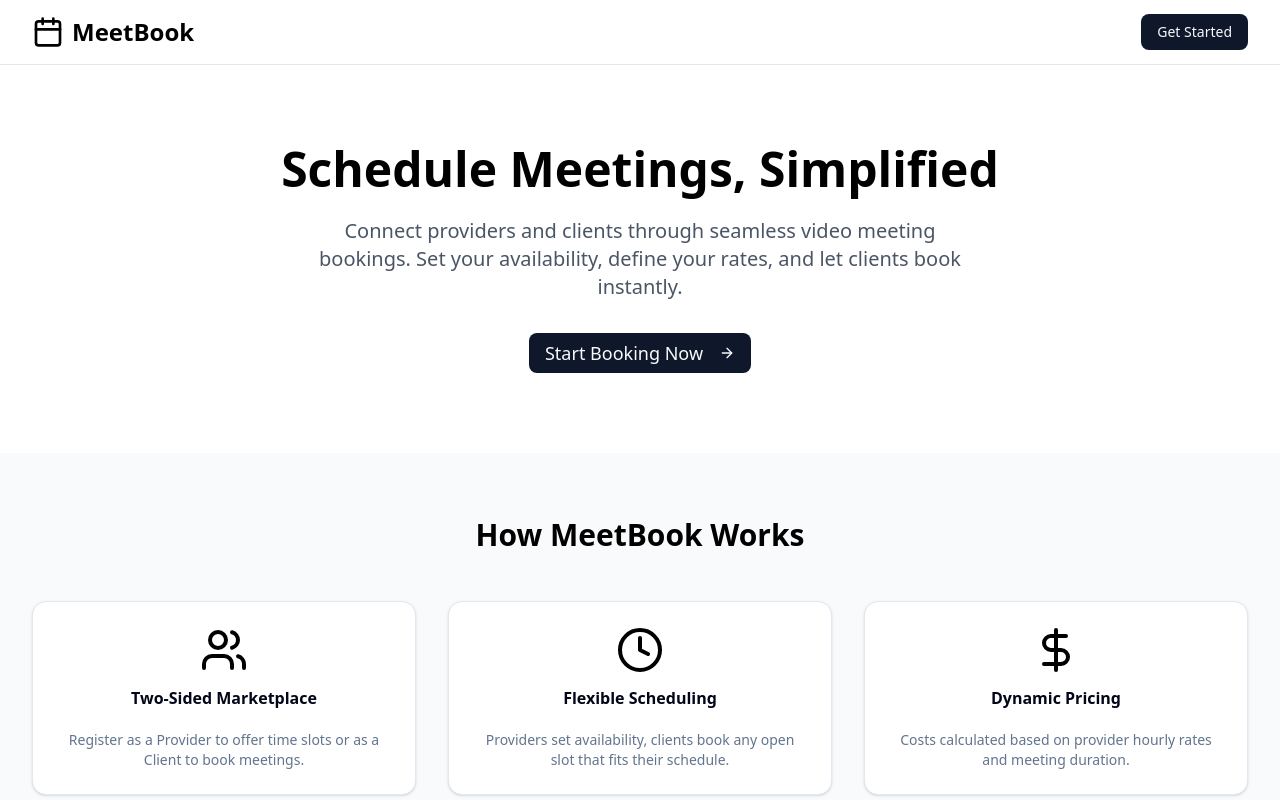
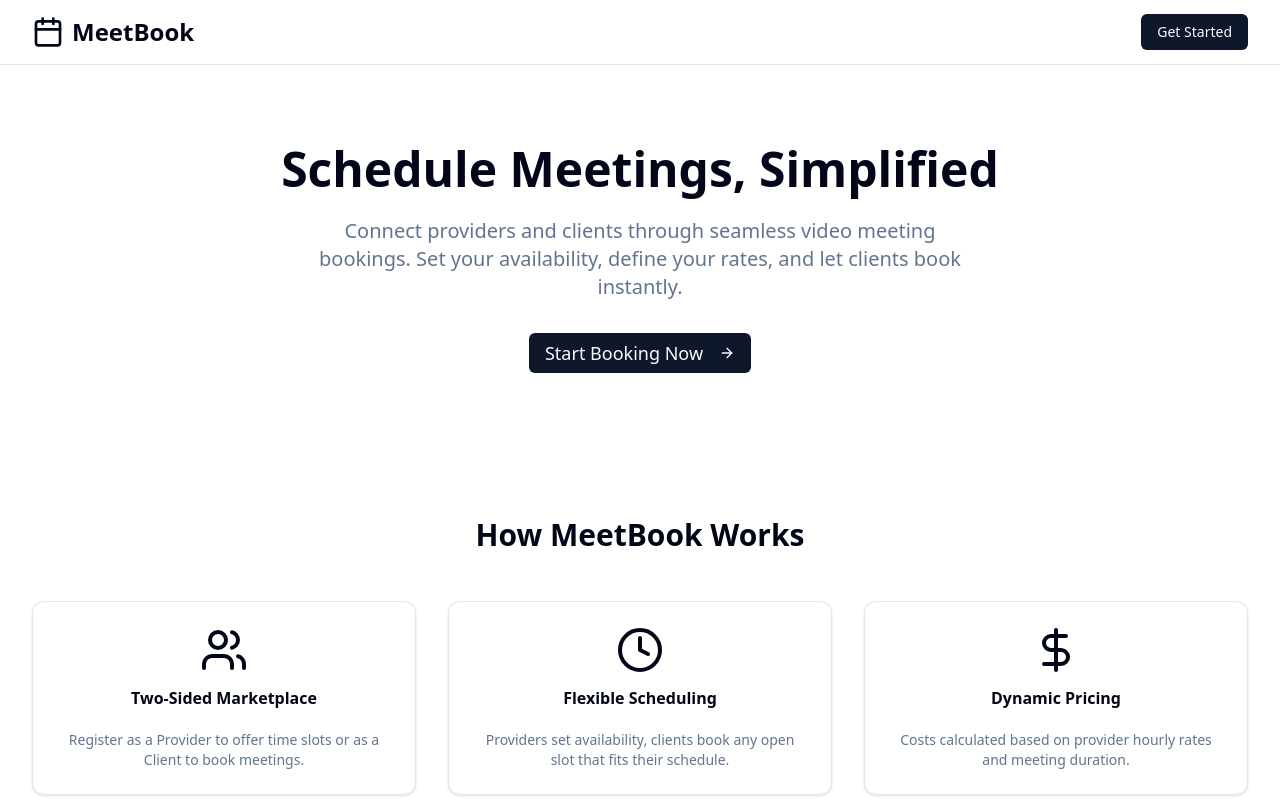
Before and after one commit to mohammed-adl/MeetBook, a Next.js app in the folder frontend/: page / in a window 1280 px wide. Shown: the top 800 px of the page. Built offline with nearby package versions, Linux system fonts and the light colour scheme.

Commit message:
refactor: replace hardcoded colors with valibles

```diff
--- a/frontend/src/app/globals.css
+++ b/frontend/src/app/globals.css
@@ -6,115 +6,39 @@
 @theme inline {
   --color-background: var(--background);
   --color-foreground: var(--foreground);
-  --font-sans: var(--font-geist-sans);
-  --font-mono: var(--font-geist-mono);
-  --color-sidebar-ring: var(--sidebar-ring);
-  --color-sidebar-border: var(--sidebar-border);
-  --color-sidebar-accent-foreground: var(--sidebar-accent-foreground);
-  --color-sidebar-accent: var(--sidebar-accent);
-  --color-sidebar-primary-foreground: var(--sidebar-primary-foreground);
-  --color-sidebar-primary: var(--sidebar-primary);
-  --color-sidebar-foreground: var(--sidebar-foreground);
-  --color-sidebar: var(--sidebar);
-  --color-chart-5: var(--chart-5);
-  --color-chart-4: var(--chart-4);
-  --color-chart-3: var(--chart-3);
-  --color-chart-2: var(--chart-2);
-  --color-chart-1: var(--chart-1);
-  --color-ring: var(--ring);
-  --color-input: var(--input);
+  --color-muted-foreground: var(--muted-foreground);
   --color-border: var(--border);
-  --color-destructive: var(--destructive);
-  --color-accent-foreground: var(--accent-foreground);
-  --color-accent: var(--accent);
-  --color-muted-foreground: var(--muted-foreground);
-  --color-muted: var(--muted);
-  --color-secondary-foreground: var(--secondary-foreground);
-  --color-secondary: var(--secondary);
+  --color-card: var(--card);
+  --color-card-foreground: var(--card-foreground);
+  --color-primary: var(--primary);
   --color-primary-foreground: var(--primary-foreground);
-  --color-primary: var(--primary);
-  --color-popover-foreground: var(--popover-foreground);
-  --color-popover: var(--popover);
-  --color-card-foreground: var(--card-foreground);
-  --color-card: var(--card);
-  --radius-sm: calc(var(--radius) - 4px);
-  --radius-md: calc(var(--radius) - 2px);
-  --radius-lg: var(--radius);
-  --radius-xl: calc(var(--radius) + 4px);
 }
 
 :root {
-  --radius: 0.625rem;
   --background: oklch(1 0 0);
   --foreground: oklch(0.129 0.042 264.695);
+  --muted-foreground: oklch(0.554 0.046 257.417);
+  --border: oklch(0.929 0.013 255.508);
   --card: oklch(1 0 0);
   --card-foreground: oklch(0.129 0.042 264.695);
-  --popover: oklch(1 0 0);
-  --popover-foreground: oklch(0.129 0.042 264.695);
   --primary: oklch(0.208 0.042 265.755);
   --primary-foreground: oklch(0.984 0.003 247.858);
-  --secondary: oklch(0.968 0.007 247.896);
-  --secondary-foreground: oklch(0.208 0.042 265.755);
-  --muted: oklch(0.968 0.007 247.896);
-  --muted-foreground: oklch(0.554 0.046 257.417);
-  --accent: oklch(0.968 0.007 247.896);
-  --accent-foreground: oklch(0.208 0.042 265.755);
-  --destructive: oklch(0.577 0.245 27.325);
-  --border: oklch(0.929 0.013 255.508);
-  --input: oklch(0.929 0.013 255.508);
-  --ring: oklch(0.704 0.04 256.788);
-  --chart-1: oklch(0.646 0.222 41.116);
-  --chart-2: oklch(0.6 0.118 184.704);
-  --chart-3: oklch(0.398 0.07 227.392);
-  --chart-4: oklch(0.828 0.189 84.429);
-  --chart-5: oklch(0.769 0.188 70.08);
-  --sidebar: oklch(0.984 0.003 247.858);
-  --sidebar-foreground: oklch(0.129 0.042 264.695);
-  --sidebar-primary: oklch(0.208 0.042 265.755);
-  --sidebar-primary-foreground: oklch(0.984 0.003 247.858);
-  --sidebar-accent: oklch(0.968 0.007 247.896);
-  --sidebar-accent-foreground: oklch(0.208 0.042 265.755);
-  --sidebar-border: oklch(0.929 0.013 255.508);
-  --sidebar-ring: oklch(0.704 0.04 256.788);
 }
 
 .dark {
   --background: oklch(0.129 0.042 264.695);
   --foreground: oklch(0.984 0.003 247.858);
+  --muted-foreground: oklch(0.704 0.04 256.788);
+  --border: oklch(1 0 0 / 10%);
   --card: oklch(0.208 0.042 265.755);
   --card-foreground: oklch(0.984 0.003 247.858);
-  --popover: oklch(0.208 0.042 265.755);
-  --popover-foreground: oklch(0.984 0.003 247.858);
   --primary: oklch(0.929 0.013 255.508);
   --primary-foreground: oklch(0.208 0.042 265.755);
-  --secondary: oklch(0.279 0.041 260.031);
-  --secondary-foreground: oklch(0.984 0.003 247.858);
-  --muted: oklch(0.279 0.041 260.031);
-  --muted-foreground: oklch(0.704 0.04 256.788);
-  --accent: oklch(0.279 0.041 260.031);
-  --accent-foreground: oklch(0.984 0.003 247.858);
-  --destructive: oklch(0.704 0.191 22.216);
-  --border: oklch(1 0 0 / 10%);
-  --input: oklch(1 0 0 / 15%);
-  --ring: oklch(0.551 0.027 264.364);
-  --chart-1: oklch(0.488 0.243 264.376);
-  --chart-2: oklch(0.696 0.17 162.48);
-  --chart-3: oklch(0.769 0.188 70.08);
-  --chart-4: oklch(0.627 0.265 303.9);
-  --chart-5: oklch(0.645 0.246 16.439);
-  --sidebar: oklch(0.208 0.042 265.755);
-  --sidebar-foreground: oklch(0.984 0.003 247.858);
-  --sidebar-primary: oklch(0.488 0.243 264.376);
-  --sidebar-primary-foreground: oklch(0.984 0.003 247.858);
-  --sidebar-accent: oklch(0.279 0.041 260.031);
-  --sidebar-accent-foreground: oklch(0.984 0.003 247.858);
-  --sidebar-border: oklch(1 0 0 / 10%);
-  --sidebar-ring: oklch(0.551 0.027 264.364);
 }
 
 @layer base {
   * {
-    @apply border-border outline-ring/50;
+    @apply border-border;
   }
   body {
     @apply bg-background text-foreground;
--- a/frontend/src/app/page.tsx
+++ b/frontend/src/app/page.tsx
@@ -1,24 +1,28 @@
+"use client";
+
 import Link from "next/link";
+
 import { Calendar, Clock, DollarSign, Users, ArrowRight } from "lucide-react";
-import { Button } from "@/components/ui/button";
 import {
+  Button,
   Card,
   CardContent,
   CardDescription,
   CardHeader,
   CardTitle,
-} from "@/components/ui/card";
+} from "@/components/ui";
 
 export default function LandingPage() {
   return (
-    <div className="min-h-screen bg-white">
-      {/* Header */}
-      <header className="border-b border-gray-200">
+    <div className="min-h-screen bg-background text-foreground">
+      <header className="border-b border-border">
         <div className="max-w-7xl mx-auto px-4 sm:px-6 lg:px-8">
           <div className="flex justify-between items-center h-16">
             <div className="flex items-center space-x-2">
-              <Calendar className="w-8 h-8 text-black" />
-              <span className="text-2xl font-bold text-black">MeetBook</span>
+              <Calendar className="w-8 h-8 text-foreground" />
+              <span className="text-2xl font-bold text-foreground">
+                MeetBook
+              </span>
             </div>
             <Link href="/auth">
               <Button>Get Started</Button>
@@ -27,13 +31,12 @@ export default function LandingPage() {
         </div>
       </header>
 
-      {/* Hero Section */}
       <section className="max-w-7xl mx-auto px-4 sm:px-6 lg:px-8 py-20">
         <div className="text-center">
-          <h1 className="text-5xl font-bold text-black mb-6">
+          <h1 className="text-5xl font-bold text-foreground mb-6">
             Schedule Meetings, Simplified
           </h1>
-          <p className="text-xl text-gray-600 mb-8 max-w-2xl mx-auto">
+          <p className="text-xl text-muted-foreground mb-8 max-w-2xl mx-auto">
             Connect providers and clients through seamless video meeting
             bookings. Set your availability, define your rates, and let clients
             book instantly.
@@ -47,21 +50,20 @@ export default function LandingPage() {
         </div>
       </section>
 
-      {/* Features Section */}
-      <section className="max-w-7xl mx-auto px-4 sm:px-6 lg:px-8 py-16 bg-gray-50">
-        <h2 className="text-3xl font-bold text-center text-black mb-12">
+      <section className="max-w-7xl mx-auto px-4 sm:px-6 lg:px-8 py-16 bg-card">
+        <h2 className="text-3xl font-bold text-center text-foreground mb-12">
           How MeetBook Works
         </h2>
         <div className="grid md:grid-cols-3 gap-8">
           <Card>
             <CardHeader>
-              <Users className="w-12 h-12 mx-auto mb-2 text-black" />
-              <CardTitle className="text-center">
+              <Users className="w-12 h-12 mx-auto mb-2 text-foreground" />
+              <CardTitle className="text-center text-foreground">
                 Two-Sided Marketplace
               </CardTitle>
             </CardHeader>
             <CardContent>
-              <CardDescription className="text-center">
+              <CardDescription className="text-center text-muted-foreground">
                 Register as a Provider to offer time slots or as a Client to
                 book meetings.
               </CardDescription>
@@ -70,11 +72,13 @@ export default function LandingPage() {
 
           <Card>
             <CardHeader>
-              <Clock className="w-12 h-12 mx-auto mb-2 text-black" />
-              <CardTitle className="text-center">Flexible Scheduling</CardTitle>
+              <Clock className="w-12 h-12 mx-auto mb-2 text-foreground" />
+              <CardTitle className="text-center text-foreground">
+                Flexible Scheduling
+              </CardTitle>
             </CardHeader>
             <CardContent>
-              <CardDescription className="text-center">
+              <CardDescription className="text-center text-muted-foreground">
                 Providers set availability, clients book any open slot that fits
                 their schedule.
               </CardDescription>
@@ -83,11 +87,13 @@ export default function LandingPage() {
 
           <Card>
             <CardHeader>
-              <DollarSign className="w-12 h-12 mx-auto mb-2 text-black" />
-              <CardTitle className="text-center">Dynamic Pricing</CardTitle>
+              <DollarSign className="w-12 h-12 mx-auto mb-2 text-foreground" />
+              <CardTitle className="text-center text-foreground">
+                Dynamic Pricing
+              </CardTitle>
             </CardHeader>
             <CardContent>
-              <CardDescription className="text-center">
+              <CardDescription className="text-center text-muted-foreground">
                 Costs calculated based on provider hourly rates and meeting
                 duration.
               </CardDescription>
@@ -96,9 +102,8 @@ export default function LandingPage() {
         </div>
       </section>
 
-      {/* Footer */}
-      <footer className="border-t border-gray-200 py-8 mt-20">
-        <div className="max-w-7xl mx-auto px-4 sm:px-6 lg:px-8 text-center text-gray-600">
+      <footer className="border-t border-border py-8 mt-20">
+        <div className="max-w-7xl mx-auto px-4 sm:px-6 lg:px-8 text-center text-muted-foreground">
           <p>
             &copy; 2025 MeetBook. Built with Next.js, NestJS, and PostgreSQL.
           </p>
--- /dev/null
+++ b/frontend/src/components/ui/index.ts
@@ -0,0 +1,4 @@
+export * from "./button";
+export * from "./card";
+export * from "./input";
+export * from "./label";
```
Also changed, not shown: frontend/src/app/auth/page.tsx (+30 -42 lines).
